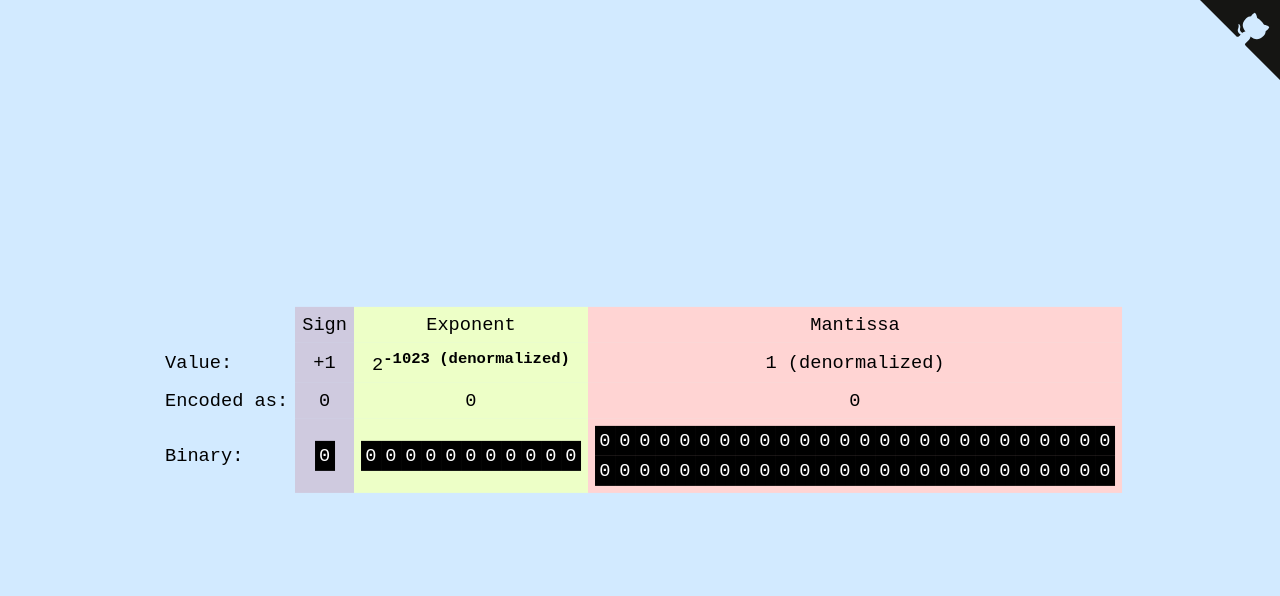
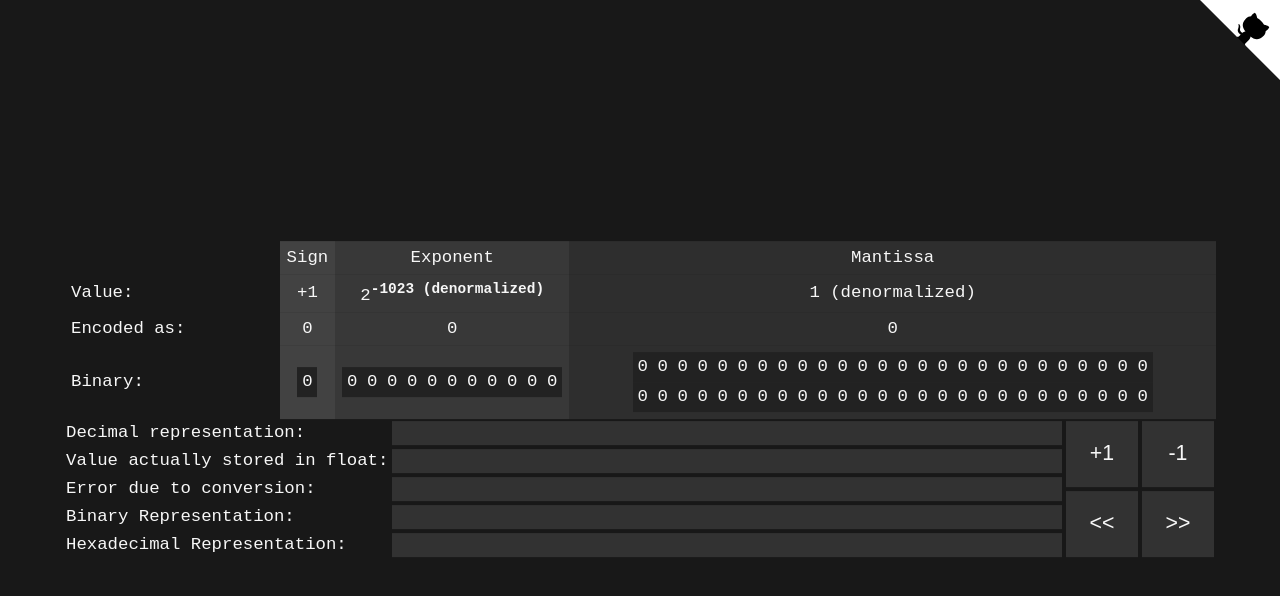
Before and after one commit to zohnannor/float-calculator, a React (Create React App) app: page / in a window 1280 px wide. Shown: the top 596 px of the page. Built offline with nearby package versions, Linux system fonts and the light colour scheme.

Commit message:
- Finish refactoring - Change colors to dark theme

```diff
--- a/public/index.html
+++ b/public/index.html
@@ -16,7 +16,7 @@
         <!-- prettier-ignore -->
         <a href="https://github.com/Zohnannor/Zohnannor.github.io" class="github-corner" aria-label="View source on GitHub">
         <!-- prettier-ignore -->
-        <svg width="80" height="80" viewBox="0 0 250 250" style="fill:#151513; color:rgb(210, 234, 255); position: absolute; top: 0; border: 0; right: 0;" aria-hidden="true"><path d="M0,0 L115,115 L130,115 L142,142 L250,250 L250,0 Z"></path><path d="M128.3,109.0 C113.8,99.7 119.0,89.6 119.0,89.6 C122.0,82.7 120.5,78.6 120.5,78.6 C119.2,72.0 123.4,76.3 123.4,76.3 C127.3,80.9 125.5,87.3 125.5,87.3 C122.9,97.6 130.6,101.9 134.4,103.2" fill="currentColor" style="transform-origin: 130px 106px;" class="octo-arm"></path><path d="M115.0,115.0 C114.9,115.1 118.7,116.5 119.8,115.4 L133.7,101.6 C136.9,99.2 139.9,98.4 142.2,98.6 C133.8,88.0 127.5,74.4 143.8,58.0 C148.5,53.4 154.0,51.2 159.7,51.0 C160.3,49.4 163.2,43.6 171.4,40.1 C171.4,40.1 176.1,42.5 178.8,56.2 C183.1,58.6 187.2,61.8 190.9,65.4 C194.5,69.0 197.7,73.2 200.1,77.6 C213.8,80.2 216.3,84.9 216.3,84.9 C212.7,93.1 206.9,96.0 205.4,96.6 C205.1,102.4 203.0,107.8 198.3,112.5 C181.9,128.9 168.3,122.5 157.7,114.1 C157.9,116.9 156.7,120.9 152.7,124.9 L141.0,136.5 C139.8,137.7 141.6,141.9 141.8,141.8 Z" fill="currentColor" class="octo-body"></path></svg></a>
+        <svg width="80" height="80" viewBox="0 0 250 250" style="fill: white; color: black; position: absolute; top: 0; border: 0; right: 0;" aria-hidden="true"><path d="M0,0 L115,115 L130,115 L142,142 L250,250 L250,0 Z"></path><path d="M128.3,109.0 C113.8,99.7 119.0,89.6 119.0,89.6 C122.0,82.7 120.5,78.6 120.5,78.6 C119.2,72.0 123.4,76.3 123.4,76.3 C127.3,80.9 125.5,87.3 125.5,87.3 C122.9,97.6 130.6,101.9 134.4,103.2" fill="currentColor" style="transform-origin: 130px 106px;" class="octo-arm"></path><path d="M115.0,115.0 C114.9,115.1 118.7,116.5 119.8,115.4 L133.7,101.6 C136.9,99.2 139.9,98.4 142.2,98.6 C133.8,88.0 127.5,74.4 143.8,58.0 C148.5,53.4 154.0,51.2 159.7,51.0 C160.3,49.4 163.2,43.6 171.4,40.1 C171.4,40.1 176.1,42.5 178.8,56.2 C183.1,58.6 187.2,61.8 190.9,65.4 C194.5,69.0 197.7,73.2 200.1,77.6 C213.8,80.2 216.3,84.9 216.3,84.9 C212.7,93.1 206.9,96.0 205.4,96.6 C205.1,102.4 203.0,107.8 198.3,112.5 C181.9,128.9 168.3,122.5 157.7,114.1 C157.9,116.9 156.7,120.9 152.7,124.9 L141.0,136.5 C139.8,137.7 141.6,141.9 141.8,141.8 Z" fill="currentColor" class="octo-body"></path></svg></a>
         <!-- prettier-ignore -->
         <style>.github-corner:hover .octo-arm{animation:octocat-wave 560ms ease-in-out}@keyframes octocat-wave{0%,100%{transform:rotate(0)}20%,60%{transform:rotate(-25deg)}40%,80%{transform:rotate(10deg)}}@media (max-width:500px){.github-corner:hover .octo-arm{animation:none}.github-corner .octo-arm{animation:octocat-wave 560ms ease-in-out}}</style>
         <div id="root"></div>
--- a/src/App.css
+++ b/src/App.css
@@ -1,9 +1,12 @@
 .table {
     display: grid;
-    grid-template-columns: repeat(4, max-content);
+    /* grid-template-columns: repeat(4, max-content); */
     justify-content: center;
     text-align: start;
+}
 
+.container {
+    width: 90%;
     position: absolute;
     top: 50%;
     left: 50%;
@@ -31,15 +34,24 @@ sup {
 }
 
 .red {
-    background-color: rgb(255, 212, 211);
+    background-color: #2e2e2e;
 }
 
 .green {
-    background-color: rgb(237, 255, 199);
+    background-color: #383838;
 }
 
 .blue {
-    background-color: rgb(207, 202, 223);
+    background-color: #424242;
+}
+
+.wide {
+    width: 500px;
+}
+
+.label,
+.wide {
+    padding: 2px;
 }
 
 /* bits */
@@ -54,8 +66,8 @@ label {
     display: flex;
     justify-content: center;
     align-items: center;
-    color: white;
-    background: black;
+    color: #f7f7f7;
+    background: #222222;
     transition: 0.2s all;
     cursor: pointer;
 }
--- a/src/App.js
+++ b/src/App.js
@@ -1,7 +1,67 @@
 import React from 'react';
 import './App.css';
-import { Table } from './Table.js';
+import { Table, multiplyArray, Bit } from './Table.js';
 
 export default function App() {
-    return <Table></Table>;
+    const float_table = [
+        ['', 'Sign', 'Exponent', 'Mantissa'],
+        [
+            'Value:',
+            '+1',
+            <span>
+                2<sup id='exponent'>-1023 (denormalized)</sup>
+            </span>,
+            '1 (denormalized)',
+        ],
+        ['Encoded as:', '0', '0', '0'],
+        [
+            'Binary:',
+            <Bit></Bit>,
+            multiplyArray([<Bit></Bit>], 11),
+            <div className='wrap-2-col'>
+                {multiplyArray([<Bit></Bit>], 52)}
+            </div>,
+        ],
+    ];
+    const float_table_classes = [
+        '',
+        'center blue',
+        'center green',
+        'center red',
+    ];
+
+    const inputs_table = [
+        ['Decimal representation:', <input type='text' id='decimal' />],
+        [
+            'Value actually stored in float:',
+            <input type='text' readOnly='readonly' />,
+        ],
+        ['Error due to conversion:', <input type='text' readOnly='readonly' />],
+        ['Binary Representation:', <input type='text' id='binary' />],
+        ['Hexadecimal Representation:', <input type='text' id='hex' />],
+    ];
+
+    const input_table_classes = ['label', 'label'];
+
+    return (
+        <div className='container'>
+            <Table
+                table={float_table}
+                colsClasses={float_table_classes}
+                colWidth={'1fr 0fr 0fr 3fr'}
+            ></Table>
+            <div className='inputs'>
+                <Table
+                    table={inputs_table}
+                    colsClasses={input_table_classes}
+                ></Table>
+                <div className='modifiers'>
+                    <input type='button' id='incr' value='+1' />
+                    <input type='button' id='decr' value='-1' />
+                    <input type='button' id='lshift' value='<<' />
+                    <input type='button' id='rshift' value='>>' />
+                </div>
+            </div>
+        </div>
+    );
 }
--- a/src/Table.js
+++ b/src/Table.js
@@ -1,8 +1,9 @@
 import React from 'react';
 
-const multiplyArray = (arr, length) => Array.from({ length }, () => arr).flat();
+export const multiplyArray = (arr, length) =>
+    Array.from({ length }, () => arr).flat();
 
-class Bit extends React.Component {
+export class Bit extends React.Component {
     render() {
         return (
             <label className='checkbox' onClick={this.flipBit}>
@@ -15,18 +16,18 @@ class Bit extends React.Component {
     flipBit(bit) {
         if (bit.target.tagName === 'INPUT') {
             bit.target.parentNode.style.color = bit.target.checked
-                ? 'black'
-                : 'white';
+                ? '#222222'
+                : '#EEEEEE';
             bit.target.parentNode.style.background = bit.target.checked
-                ? 'white'
-                : 'black';
+                ? '#EEEEEE'
+                : '#222222';
         }
     }
 }
 
 class Cell extends React.Component {
     render() {
-        const cls = 'cell' + this.props.cls;
+        const cls = `cell ${this.props.cls}`;
         return <div className={cls}>{this.props.children}</div>;
     }
 }
@@ -34,12 +35,7 @@ class Cell extends React.Component {
 class Row extends React.Component {
     render() {
         return this.props.cols.map((inner, i) => {
-            const classes =
-                (i !== 0 ? ' center' : '') +
-                (i % 4 === 1 ? ' blue' : '') +
-                ((i - 1) % 4 === 1 ? ' green' : '') +
-                ((i - 2) % 4 === 1 ? ' red' : '');
-
+            const classes = this.props.colsClasses[i % 4];
             return (
                 <Cell key={i} cls={classes}>
                     {inner}
@@ -50,35 +46,21 @@ class Row extends React.Component {
 }
 
 export class Table extends React.Component {
-    constructor() {
-        super();
-        this.tableData = [
-            ['', 'Sign', 'Exponent', 'Mantissa'],
-            [
-                'Value:',
-                '+1',
-                <span>
-                    2<sup id='exponent'>-1023 (denormalized)</sup>
-                </span>,
-                '1 (denormalized)',
-            ],
-            ['Encoded as:', '0', '0', '0'],
-            [
-                'Binary:',
-                <Bit></Bit>,
-                multiplyArray([<Bit></Bit>], 11),
-                <div className='wrap-2-col'>
-                    {multiplyArray([<Bit></Bit>], 52)}
-                </div>,
-            ],
-        ];
-    }
+    render() {
+        const col_width =
+            this.props.colWidth ||
+            `repeat(${this.props.table[0].length}, max-content)`;
 
-    render() {
         return (
-            <div className='table'>
-                {this.tableData.map((cols, i) => {
-                    return <Row key={i} cols={cols}></Row>;
+            <div className='table' style={{ gridTemplateColumns: col_width }}>
+                {this.props.table.map((cols, i) => {
+                    return (
+                        <Row
+                            key={i}
+                            cols={cols}
+                            colsClasses={this.props.colsClasses}
+                        ></Row>
+                    );
                 })}
             </div>
         );
--- a/src/index.css
+++ b/src/index.css
@@ -1,11 +1,47 @@
 html,
 body {
-    /* height: 100%; */
     margin: 0;
+    padding: 0;
+    border: 0;
+    font: inherit;
+    vertical-align: baseline;
+    scroll-behavior: smooth;
+    text-rendering: optimizeSpeed;
     font-family: 'JetBrains Mono', monospace;
-    background-color: rgb(210, 234, 255);
-    font-size: 14pt;
+    background-color: #181818;
+    color: #f7f7f7;
+    font-size: 13pt;
 }
+
+input[type='text'] {
+    width: 64ch;
+    height: 22px;
+    border: 0px;
+    font-size: 13pt;
+    font-family: monospace;
+    background-color: #323232;
+    color: #f7f7f7;
+}
+
+.inputs {
+    display: flex;
+    justify-content: center;
+}
+
+.modifiers {
+    display: grid;
+    grid-template-columns: 1fr 1fr;
+    width: -webkit-fill-available;
+}
+
+.modifiers input {
+    margin: 2px;
+    font-size: 16pt;
+    border: none;
+    background-color: #323232;
+    color: #f7f7f7;
+}
+
 /*
 sup {
     font-size: 14pt;
@@ -36,13 +72,7 @@ table#inputs > tbody > tr > td {
     width: 500px;
 }
 
-input[type='text'] {
-    width: -webkit-fill-available;
-    height: 22px;
-    border: 0px;
-    font-size: 16pt;
-    font-family: monospace;
-}
+
 
 .container {
     top: 50%;
@@ -59,18 +89,7 @@ input[type='text'] {
     text-align: center;
 }
 
-.modifiers {
-    display: grid;
-    grid-template-columns: 1fr 1fr;
-    width: -webkit-fill-available;
-}
 
-.modifiers input {
-    margin: 2px;
-    font-size: 16pt;
-    border: none;
-    background-color: white;
-}
 
 .bit {
     margin: 3px;
```
Also changed, not shown: package.json (+6 -2 lines), public/manifest.json, 1 other file (tests, documents, lock files or other folders).
